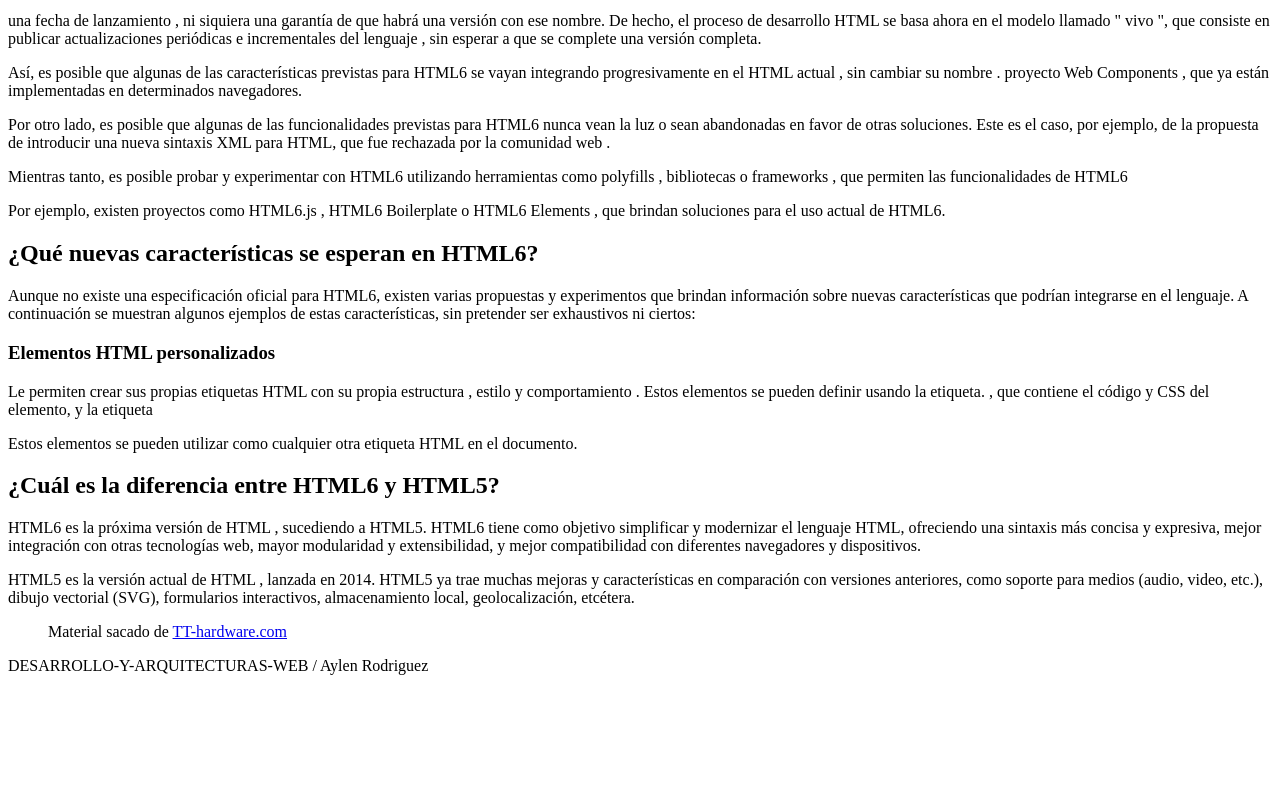
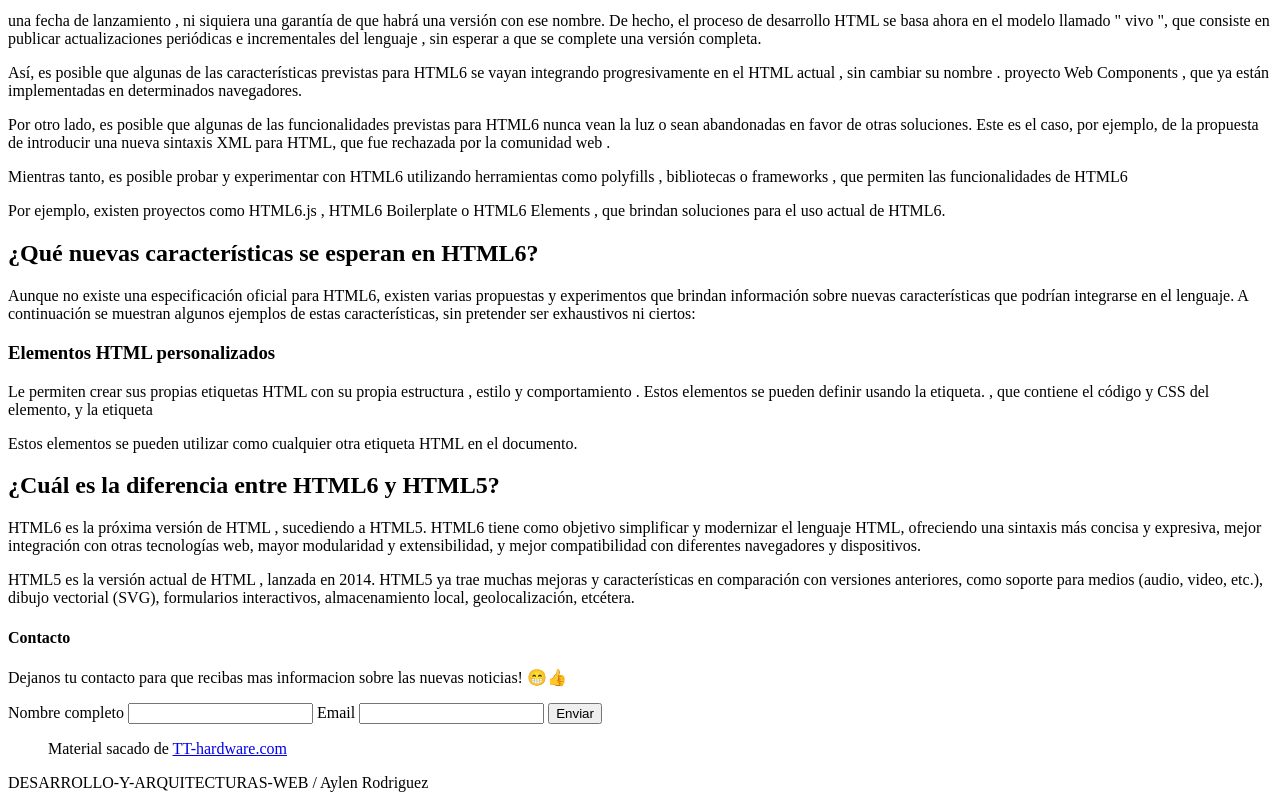
Before and after one commit to AylenRodriguezISFT38/DESARROLLO-Y-ARQUITECTURAS-WEB, a plain HTML site: page Prueba/index.html in a window 1280 px wide. Shown: the part 1224-2024 px from the top of the page. Before the commit the page ends 1907 px from the top, so only its background shows below. Drawn offline with Linux system fonts and the light colour scheme.

Commit message:
Agrego formulario

```diff
--- a/Prueba/index.html
+++ b/Prueba/index.html
@@ -65,6 +65,23 @@
             <p>HTML6 es la próxima versión de HTML , sucediendo a HTML5. HTML6 tiene como objetivo simplificar y modernizar el lenguaje HTML, ofreciendo una sintaxis más concisa y expresiva, mejor integración con otras tecnologías web, mayor modularidad y extensibilidad, y mejor compatibilidad con diferentes navegadores y dispositivos. </p>
             <p>HTML5 es la versión actual de HTML , lanzada en 2014. HTML5 ya trae muchas mejoras y características en comparación con versiones anteriores, como soporte para medios (audio, video, etc.), dibujo vectorial (SVG), formularios interactivos, almacenamiento local, geolocalización, etcétera.</p>
         </article>
+
+        <div>
+            <h4>Contacto</h4>
+            <p>Dejanos tu contacto para que recibas mas informacion sobre las nuevas noticias! 😁👍</p>
+
+            <form action="" method="post">
+                <label for="username">Nombre completo</label>
+                <input type="text" name="username" id="username">
+
+                <label for="email">Email</label>
+                <input type="email" name="email" id="email">
+
+                <input type="submit" value="Enviar">
+
+             </form>
+        </div>
+
         <div>
             <blockquote>Material sacado de <a href="https://tt-hardware.com" target="_blank" rel="noopener noreferrer">TT-hardware.com</a></blockquote>
         </div>
```
